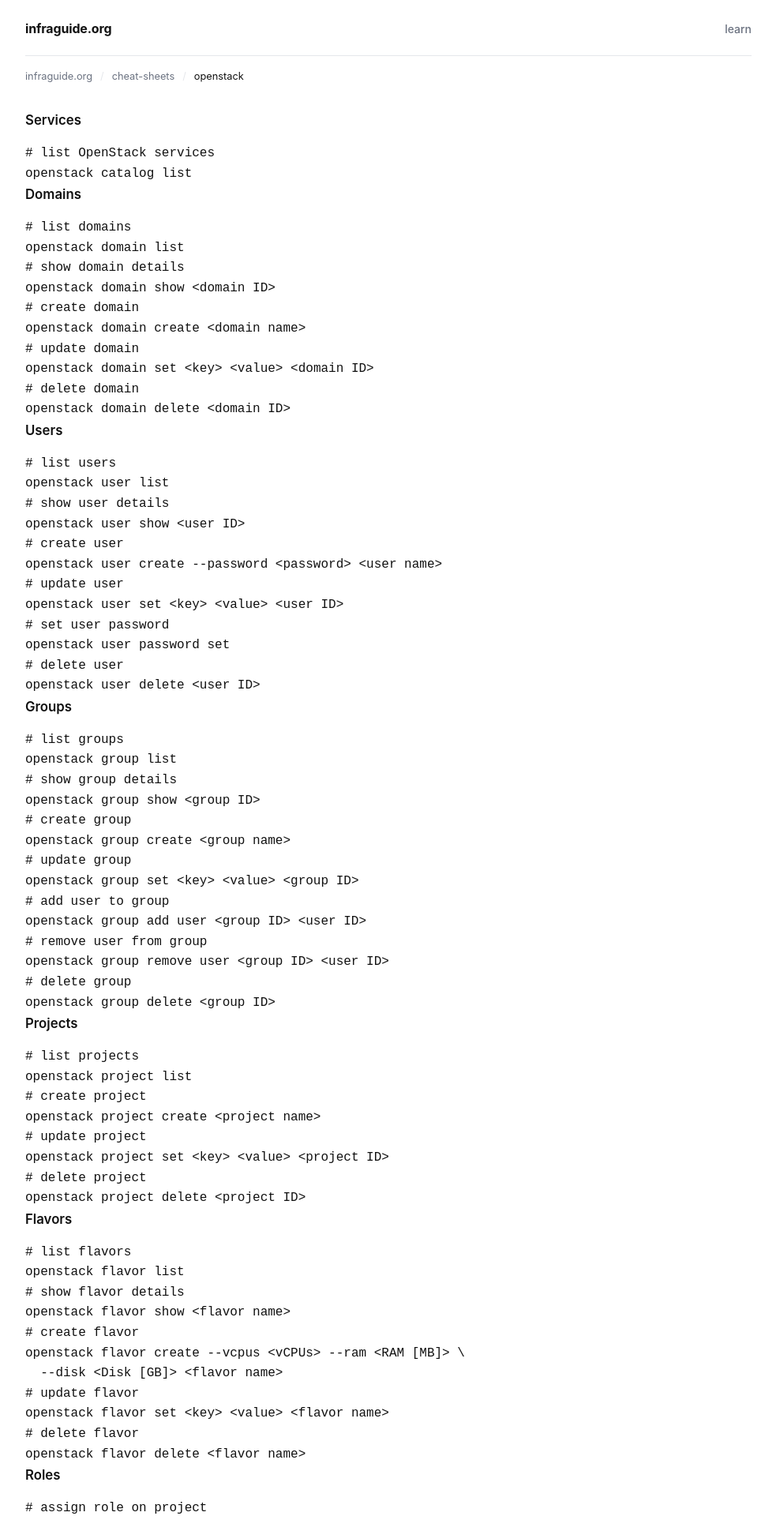
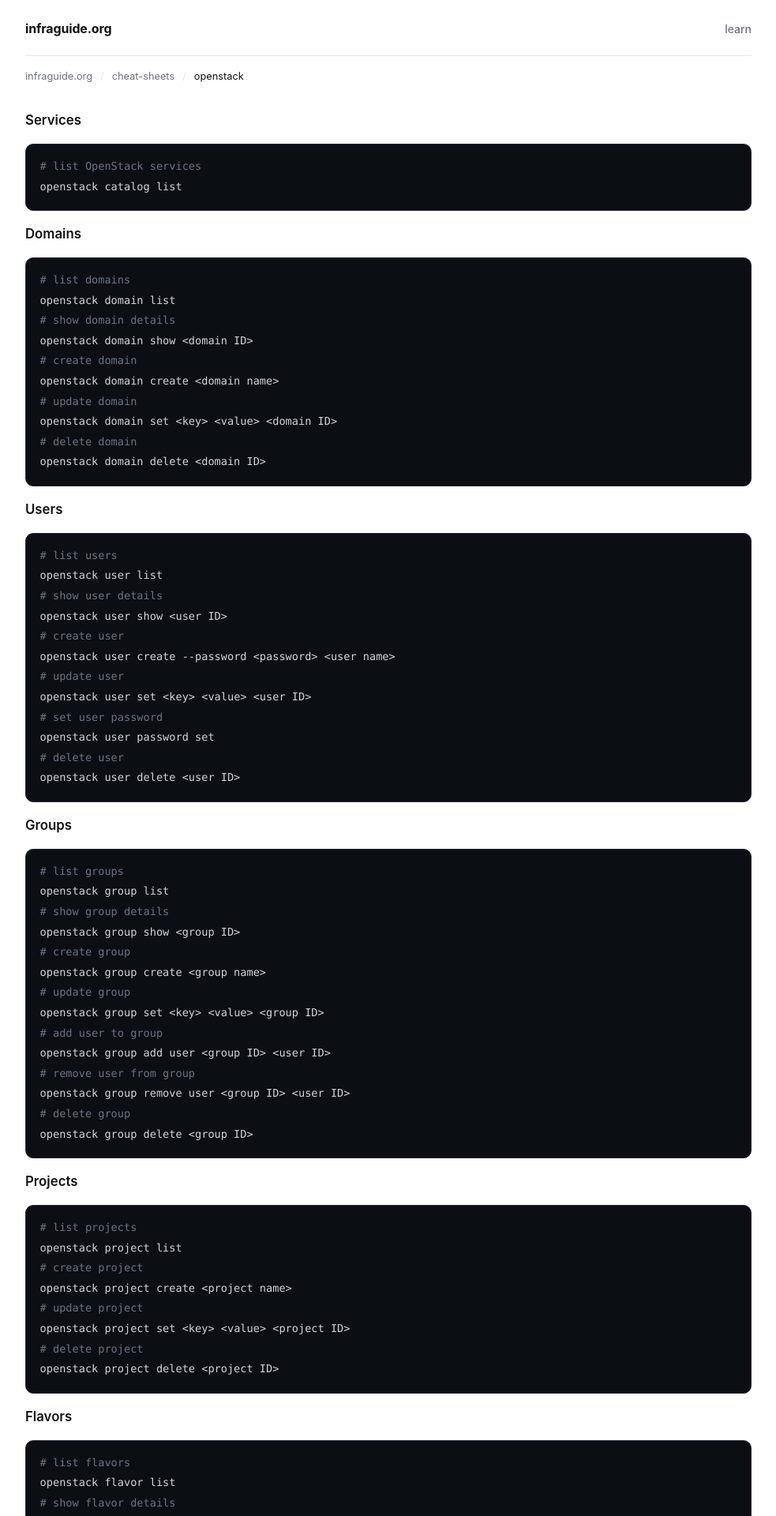
Before and after one commit to codecap/infraguide, a Jekyll site: the page built from cheat-sheets/openstack/index.md, in a window 1280 px wide. Shown: the top 1920 px of the page at 79% size, without its empty margins (148-1131 px from the left). Built offline with Jekyll 4.4.1, drawn with Linux system fonts in a browser that asks for light colours.

Commit message:
Add light/dark code block styles for cheat sheets comparison
Ceph page keeps the site-default light style; OpenStack page is
wrapped in a dark terminal-style variant for side-by-side review.

Co-Authored-By: Claude Sonnet 5 <noreply@anthropic.com>

````diff
--- a/assets/style.css
+++ b/assets/style.css
@@ -286,6 +286,57 @@ a:hover {
 
 .term-ok {
   color: #34D399;
+}
+
+/* Code blocks — light (default) */
+
+.highlight,
+pre {
+  background: var(--color-surface);
+  border: 1px solid var(--color-border);
+  border-radius: var(--radius);
+  padding: 1rem 1.1rem;
+  margin: 1rem 0;
+  overflow-x: auto;
+}
+
+.highlight pre {
+  background: none;
+  border: none;
+  padding: 0;
+  margin: 0;
+}
+
+code {
+  font-family: var(--font-mono);
+  font-size: 0.85rem;
+  line-height: 1.6;
+}
+
+.highlight .c,
+.highlight .c1,
+.highlight .cm,
+.highlight .cp {
+  color: var(--color-muted);
+}
+
+/* Code blocks — dark variant (opt-in via .cheat-dark wrapper) */
+
+.cheat-dark .highlight,
+.cheat-dark pre {
+  background: #0B0F14;
+  border-color: #232B37;
+}
+
+.cheat-dark code {
+  color: #D1D5DB;
+}
+
+.cheat-dark .highlight .c,
+.cheat-dark .highlight .c1,
+.cheat-dark .highlight .cm,
+.cheat-dark .highlight .cp {
+  color: #6B7280;
 }
 
 .term-ok::before {
--- a/cheat-sheets/openstack/index.md
+++ b/cheat-sheets/openstack/index.md
@@ -6,6 +6,8 @@ breadcrumbs:
     url: /cheat-sheets/
   - name: openstack
 ---
+
+<div class="cheat-dark" markdown="1">
 
 ## Services
 ```bash
@@ -252,3 +254,5 @@ openstack server remove floating ip <instance ID> <floating IP ID>
 # delete floating IP
 openstack floating ip delete <floating IP ID>
 ```
+
+</div>
````
